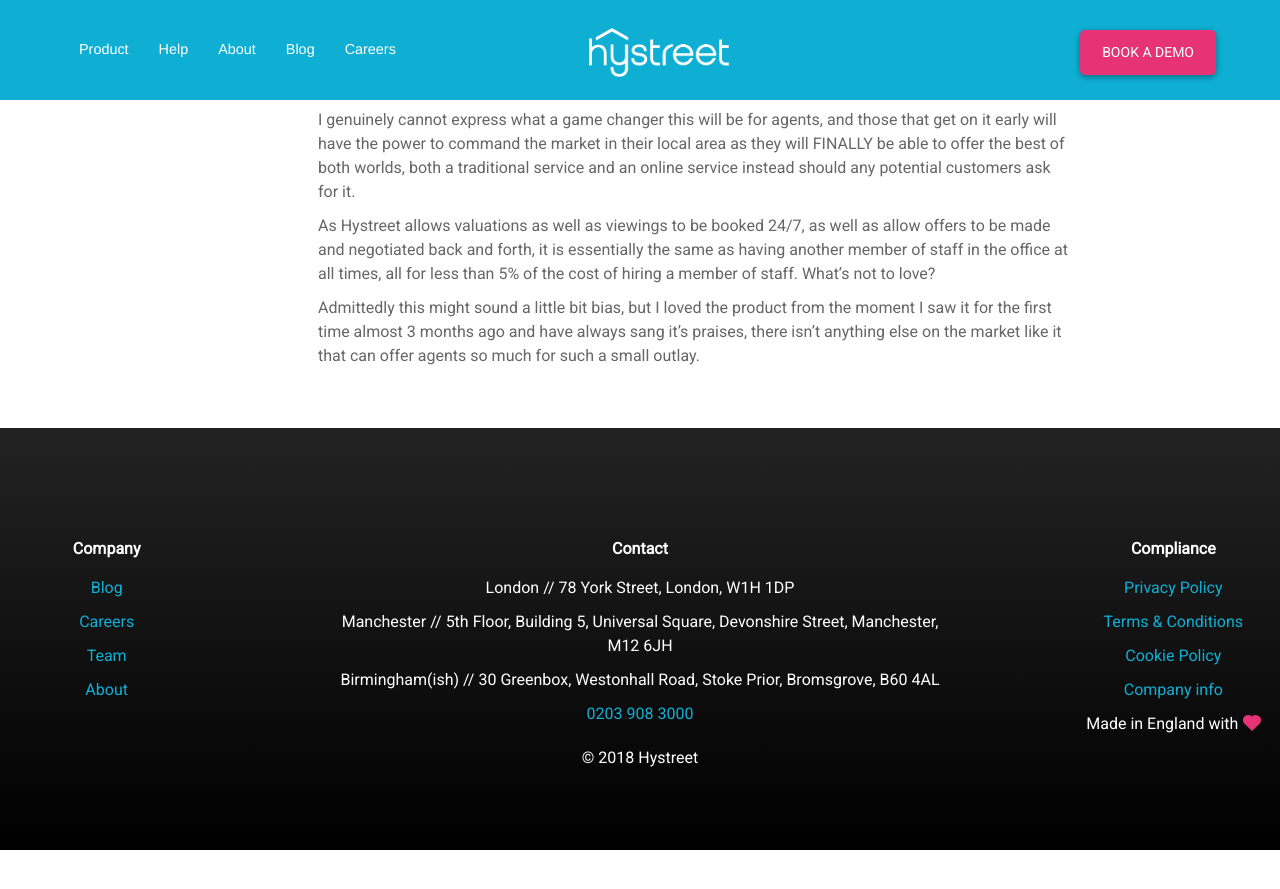
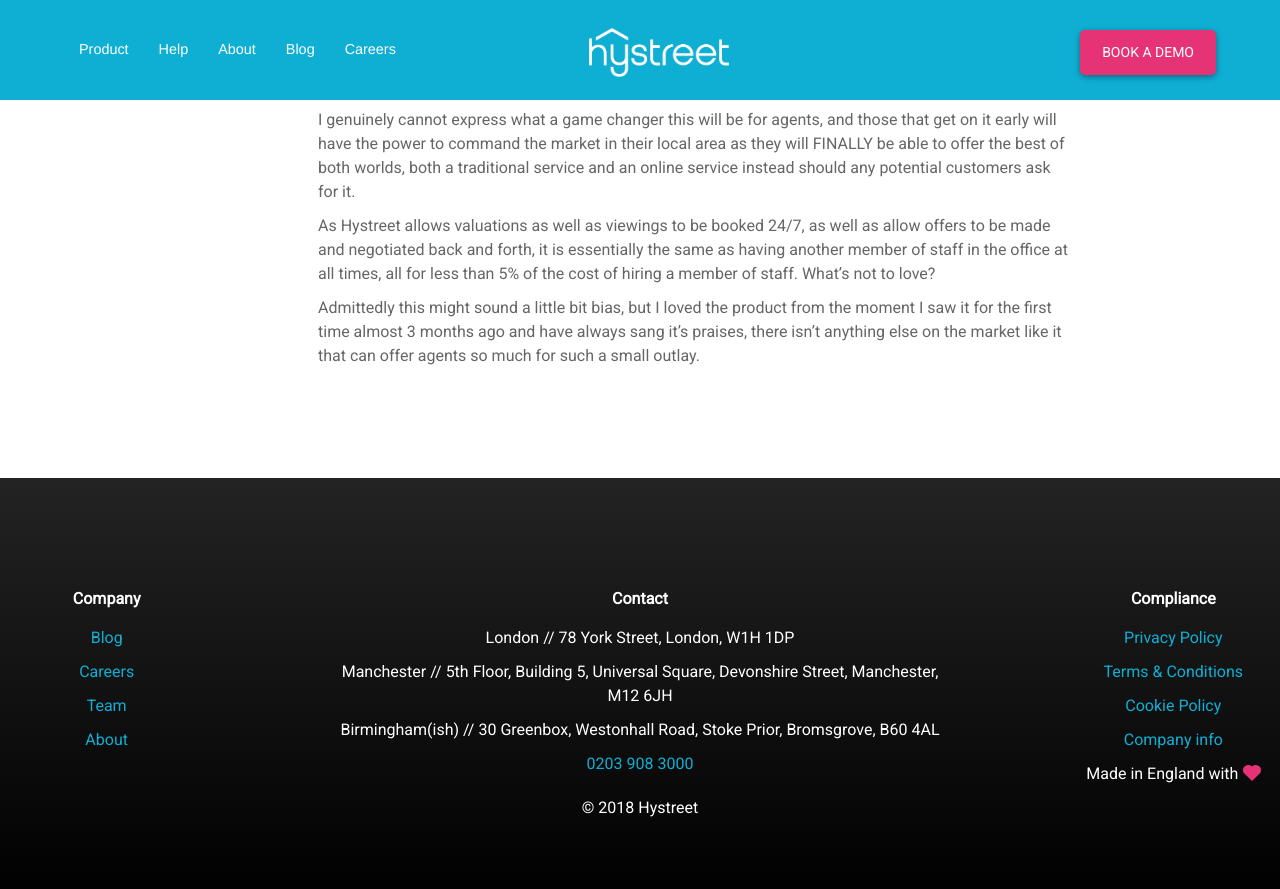
Before and after one commit to hidr/hystreet-marketing-live, a Jekyll site: the page built from _posts/2017-08-08-high-street-agents-have-new-firepower.md, in a window 1280 px wide and 900 px high, scrolled down 1739 px. Shown: the top 889 px of the window. Built offline with Jekyll 4.4.1, drawn with Linux system fonts in a browser that asks for light colours.

Commit message:
fix white space at the bottom of the page on blog posts

```diff
--- a/_layouts/blog.html
+++ b/_layouts/blog.html
@@ -25,8 +25,6 @@
         <div class="infusion-field subscribe-field">
           <input class="infusion-field-input" id="inf_field_Email" name="inf_field_Email" placeholder="Email *" type="text" style="color: #FFF" />
         </div>
-        <div>
-        </div>
         <div class="infusion-submit subscribe-button" >
           <button style="margin:0 auto; display: block;     padding: 10px 20px;" class="button" type="submit">Sign up</button>
         </div>
@@ -34,14 +32,13 @@
       <script type="text/javascript" src="https://ge395.infusionsoft.com/app/webTracking/getTrackingCode"></script>
       <script type="text/javascript" src="https://ge395.infusionsoft.com/resources/external/recaptcha/production/recaptcha.js?b=1.69.0.37-hf-201801311540"></script>
       <script type="text/javascript" src="https://ge395.infusionsoft.com/app/timezone/timezoneInputJs?xid=3a2068882de6cd4ab24e281e9c53eedf"></script>
-      <div class='large-12 columns'>
-      </div>
     </div>
   </div>
 </div>
 <div class="full">
   <div class="row">
-    {{ content }} {% if paginator %}
+    {{ content }}
+    {% if paginator %}
       <div class="pager">
         {% if paginator.next_page %} {% if paginator.next_page == 1 %}
         <a href="/blog" class="older">Older Entries</a> {% else %}
@@ -52,6 +49,5 @@
         <span class="newer">Newer Entries</span> {% endif %}
       </div>
     {% endif %}
-
   </div>
 </div>
--- a/_layouts/post.html
+++ b/_layouts/post.html
@@ -23,4 +23,5 @@
   </div>
   <div class='content'>
     {{ content }}
+  </div>
 </div>
```
Lines whose indentation alone changed are shown as unchanged.
